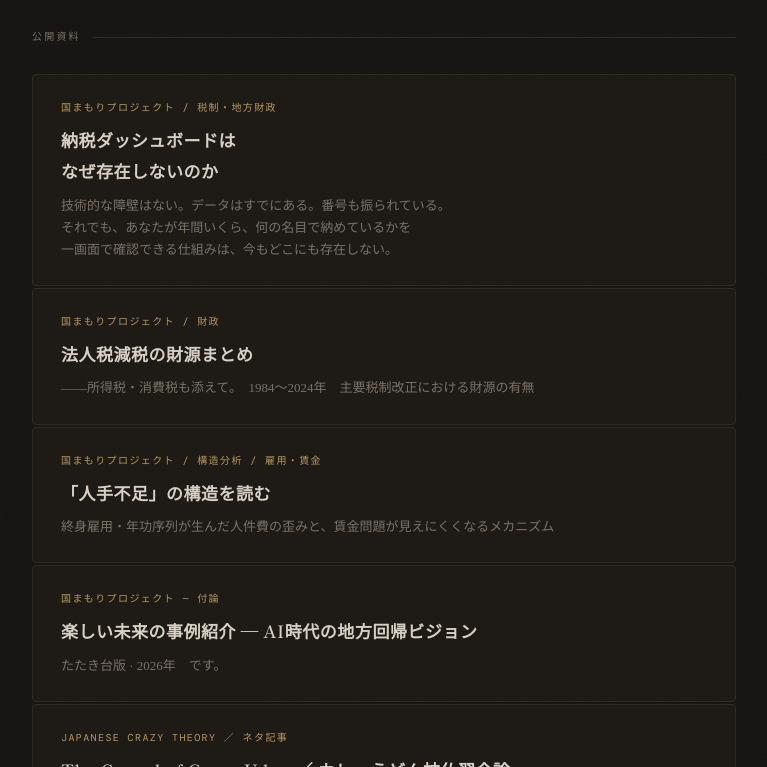
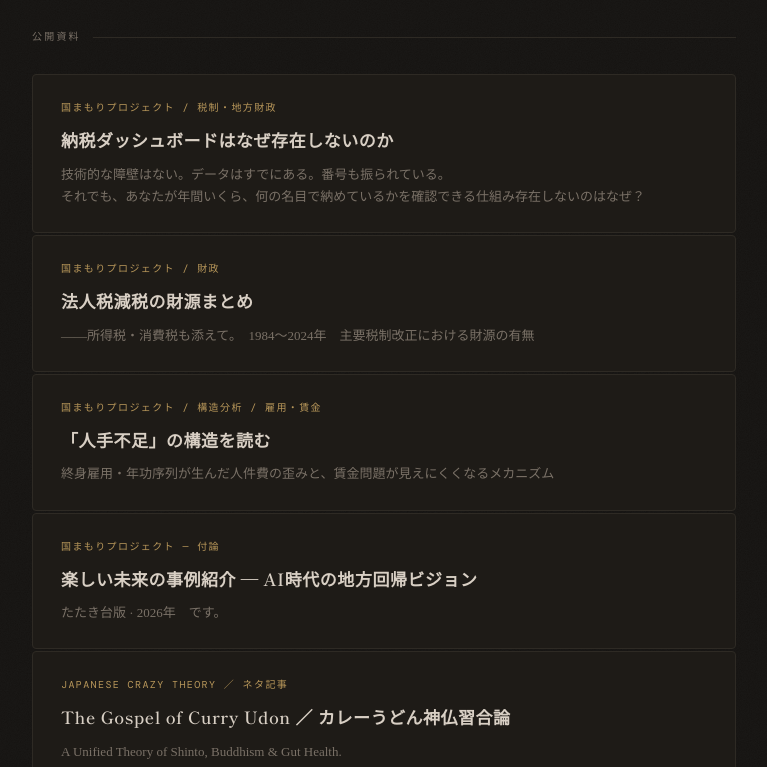
Before and after one commit to maskedrider88/maskedrider88.github.io, a Jekyll site: the page index.html, which Jekyll copies as it is, in a window 1280 px wide and 900 px high, scrolled down 400 px, cut to the strip 133-900 px from the top of the window. Shown: the whole strip, without its empty margins (256-1023 px from the left). Built offline with Jekyll 4.4.1, drawn with Linux system fonts in a browser that asks for light colours; some web fonts are replaced.

Commit message:
Update index.html

```diff
--- a/index.html
+++ b/index.html
@@ -236,8 +236,8 @@
 
         <a class="card" href="tax-dashboard.html">
           <p class="card-tag">国まもりプロジェクト / 税制・地方財政</p>
-          <p class="card-title">納税ダッシュボードは<br>なぜ存在しないのか</p>
-          <p class="card-desc">技術的な障壁はない。データはすでにある。番号も振られている。<br>それでも、あなたが年間いくら、何の名目で納めているかを<br>一画面で確認できる仕組みは、今もどこにも存在しない。</p>
+          <p class="card-title">納税ダッシュボードはなぜ存在しないのか</p>
+          <p class="card-desc">技術的な障壁はない。データはすでにある。番号も振られている。<br>それでも、あなたが年間いくら、何の名目で納めているかを確認できる仕組み存在しないのはなぜ？</p>
         </a>
 
         <a class="card" href="zaigemn_naki_genzeicho.html">
```
